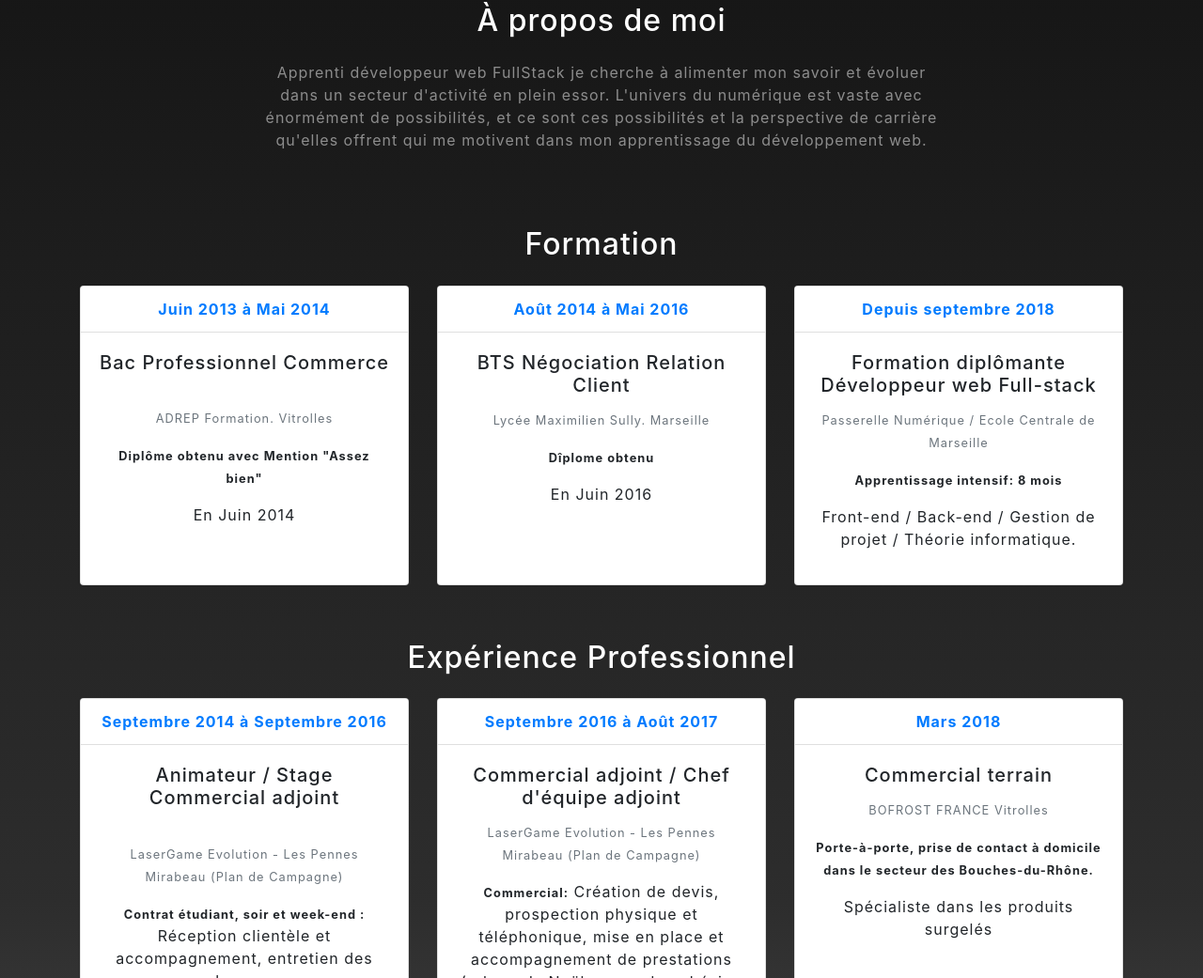
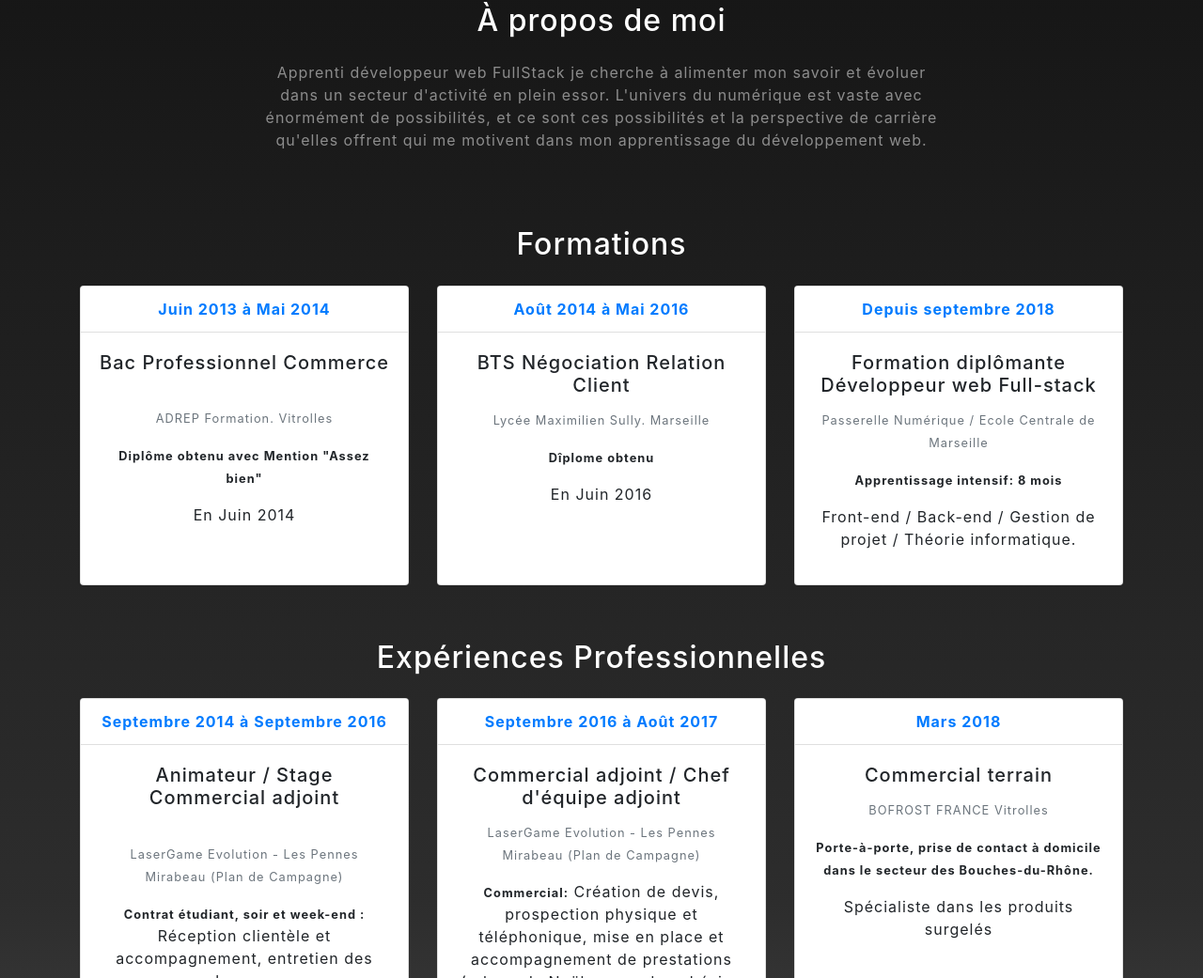
Before and after one commit to Banon-M/portFolioBanon, a website with bundled scripts: page index.html in a window 1280 px wide. Shown: the part 829-1870 px from the top of the page at 94% size. Built offline with nearby package versions, Linux system fonts and the light colour scheme.

Commit message:
Mise à jour index

```diff
--- a/index.html
+++ b/index.html
@@ -93,7 +93,7 @@
       <!-- Formation -->
       <div class="row">
         <div id="formation" class="col-lg-8 mx-auto">
-          <h2 class="text-white mb-4">Formation</h2>
+          <h2 class="text-white mb-4">Formations</h2>
         </div>
       </div>
       <div class="row">
@@ -145,7 +145,7 @@
       <!-- Experience Pro -->
       <div class="row mt-5">
         <div id="experience" class="col-lg-8 mx-auto">
-          <h2 class="text-white mb-4">Expérience Professionnel</h2>
+          <h2 class="text-white mb-4">Expériences Professionnelles</h2>
         </div>
       </div>
       <div class="row mb-5">
@@ -335,25 +335,6 @@
     </div>
   </section>
 
-  <!-- Signup Section -->
-  <!-- <section id="signup" class="signup-section">
-    <div class="container">
-      <div class="row">
-        <div class="col-md-10 col-lg-8 mx-auto text-center">
-
-          <i class="far fa-paper-plane fa-2x mb-2 text-white"></i>
-          <h2 class="text-white mb-5">Subscribe to receive updates!</h2>
-
-          <form class="form-inline d-flex">
-            <input type="email" class="form-control flex-fill mr-0 mr-sm-2 mb-3 mb-sm-0" id="inputEmail" placeholder="Enter email address...">
-            <button type="submit" class="btn btn-primary mx-auto">Subscribe</button>
-          </form>
-
-        </div>
-      </div>
-    </div>
-  </section> -->
-
   <!-- Contact Section -->
   <section id="contact" class="contact-section bg-black">
     <div class="container">
```
